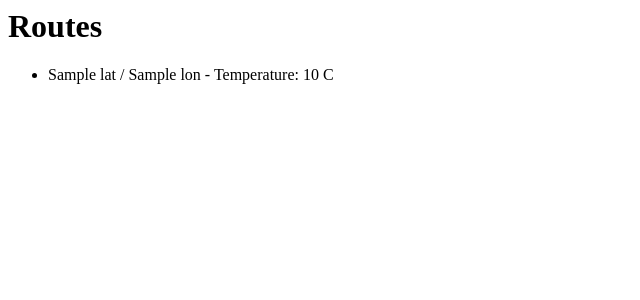
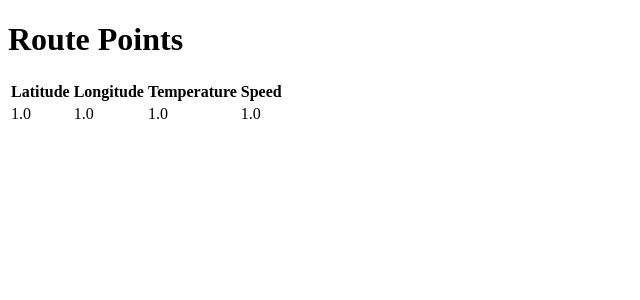
Before and after one commit to uw-midsun/victini-core, a Flask app: template db_gateway/app/templates/routes.html in a window 1280 px wide. Shown: the top 300 px of the page, without its empty margins (0-640 px from the left). Run offline with Flask 3, Linux system fonts and the light colour scheme; tables that the repository leaves empty hold one stand-in row (values such as "Sample post"); the template is opened without the code that fills it: values that come from a table or form of the project are taken from there, most other values are stand-ins (such as "Sample title", 1, 10 or a date in 2020).

Commit message:
Display fixes

```diff
--- a/db_gateway/app/models/route.py
+++ b/db_gateway/app/models/route.py
@@ -19,5 +19,5 @@ class RoutePoints(db.Model):
     self.speed = speed
     self.wkb_geometry = f"POINT({lon} {lat})"
 
-  def __repr__(self):
-    return f"Route('{self.name}', ({self.latitude}, {self.longitude}), Temp: {self.temperature}, Ideal Speed: {self.speed})"
+  # def __repr__(self):
+  #   return f"Route(({self.lat}, {self.lon}), Temp: {self.temperature}, Ideal Speed: {self.speed})"
--- a/db_gateway/app/templates/routes.html
+++ b/db_gateway/app/templates/routes.html
@@ -1,13 +1,26 @@
+<!DOCTYPE html>
 <html>
 <head>
-    <title>Routes</title>
+    <title>Route Points</title>
 </head>
 <body>
-    <h1>Routes</h1>
-    <ul>
-        {% for point in routes %}
-        <li>{{ point.lat }} / {{ point.lon }} - Temperature: {{ point.temperature }} C</li>
+    <h1>Route Points</h1>
+    <table>
+        <tr>
+            <th>Latitude</th>
+            <th>Longitude</th>
+            <th>Temperature</th>
+            <th>Speed</th>
+        </tr>
+        {% for point in route %}
+        <tr>
+
+            <td>{{ point.lat }}</td>
+            <td>{{ point.lon }}</td>
+            <td>{{ point.temperature }}</td>
+            <td>{{ point.speed }}</td>
+        </tr>
         {% endfor %}
-    </ul>
+    </table>
 </body>
 </html>
--- a/db_gateway/app/views/route_view.py
+++ b/db_gateway/app/views/route_view.py
@@ -1,5 +1,7 @@
-from flask import Blueprint, render_template
+from flask import Blueprint, render_template, jsonify
 from app.models.route import RoutePoints
+from sqlalchemy.exc import SQLAlchemyError
+from app import db
 
 route_bp = Blueprint('route_bp', __name__, url_prefix='/routes')
 
```
Also changed, not shown: db_gateway/seed_db.py (+21 -4 lines).
